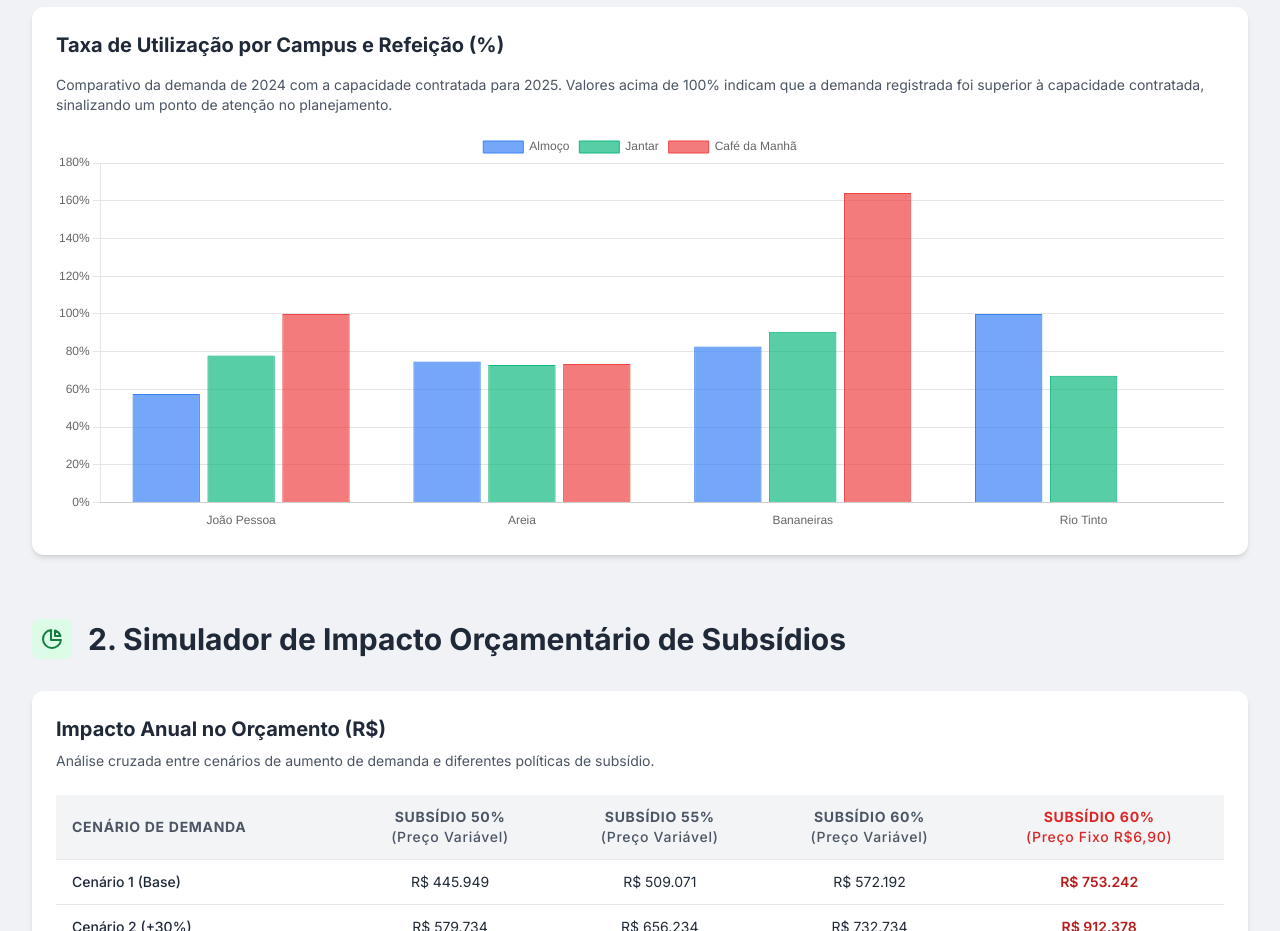
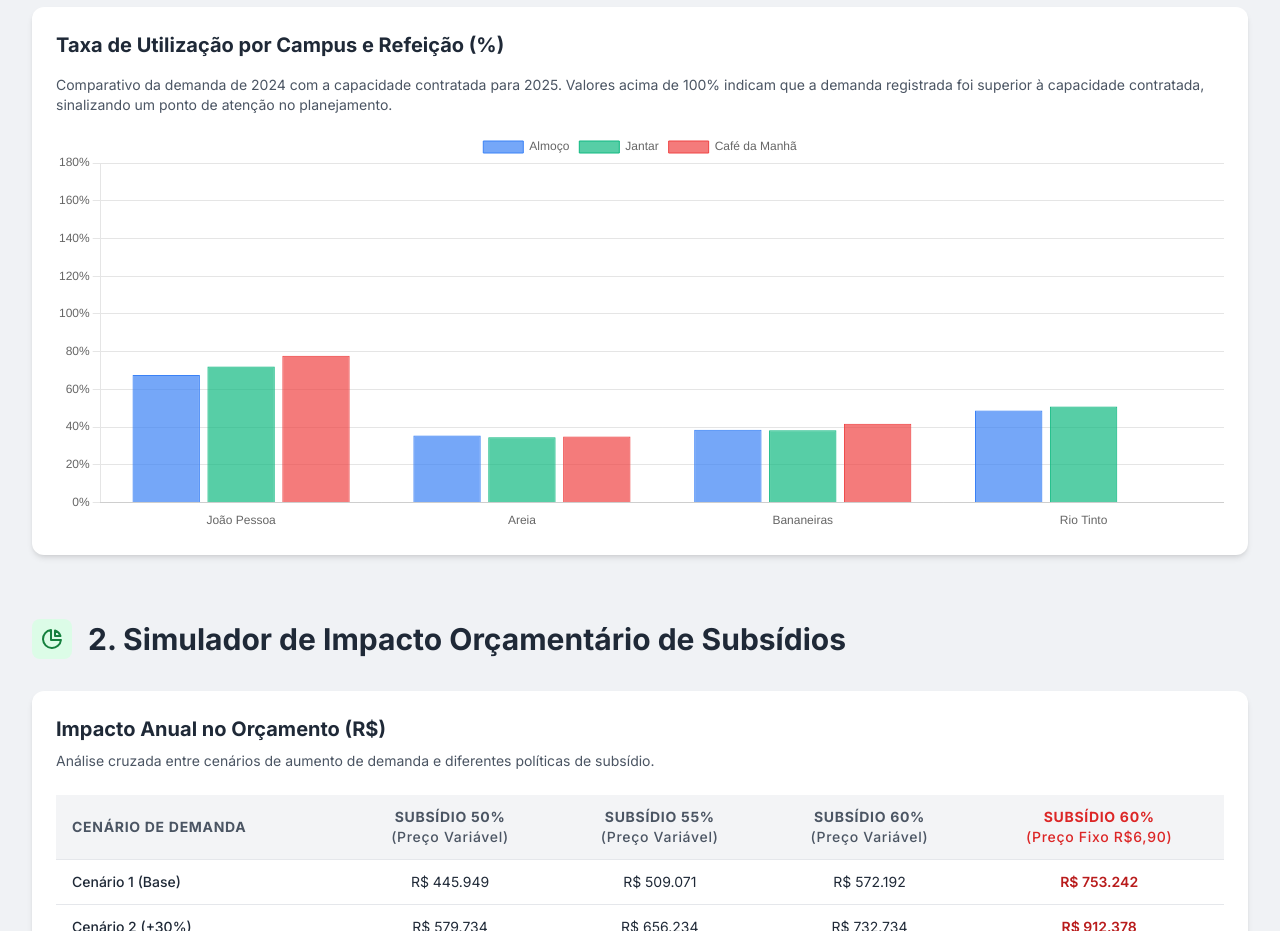
Before and after one commit to alessiotony/codeinfo-ru-aux-pnaes, a plain HTML site: page index.html in a window 1280 px wide. Shown: the part 1200-2131 px from the top of the page. Drawn offline with nearby package versions, Linux system fonts and the light colour scheme.

Commit message:
Update index.html

```diff
--- a/index.html
+++ b/index.html
@@ -414,19 +414,19 @@
         labels: ['João Pessoa', 'Areia', 'Bananeiras', 'Rio Tinto'],
         datasets: [{
             label: 'Almoço',
-            data: [57.6, 74.8, 82.7, 99.9],
+            data: [67.6, 35.6, 38.6, 48.8],
             backgroundColor: 'rgba(59, 130, 246, 0.7)',
             borderColor: 'rgba(59, 130, 246, 1)',
             borderWidth: 1
         }, {
             label: 'Jantar',
-            data: [78.0, 72.9, 90.5, 67.3],
+            data: [72.1, 34.7, 38.3, 50.9],
             backgroundColor: 'rgba(16, 185, 129, 0.7)',
             borderColor: 'rgba(16, 185, 129, 1)',
             borderWidth: 1
         }, {
             label: 'Café da Manhã',
-            data: [100.0, 73.5, 164.1, 0],
+            data: [77.8, 35.0, 41.8, 0],
             backgroundColor: 'rgba(239, 68, 68, 0.7)',
             borderColor: 'rgba(239, 68, 68, 1)',
             borderWidth: 1
```
